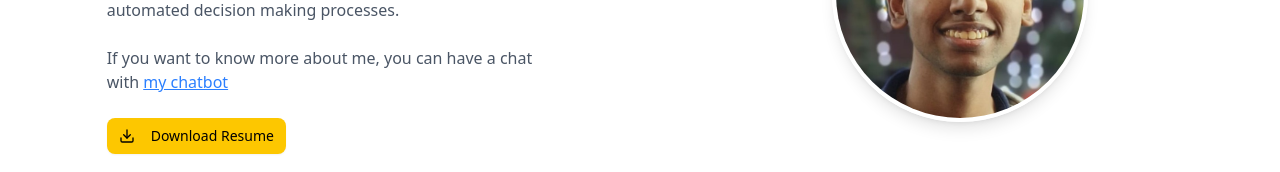
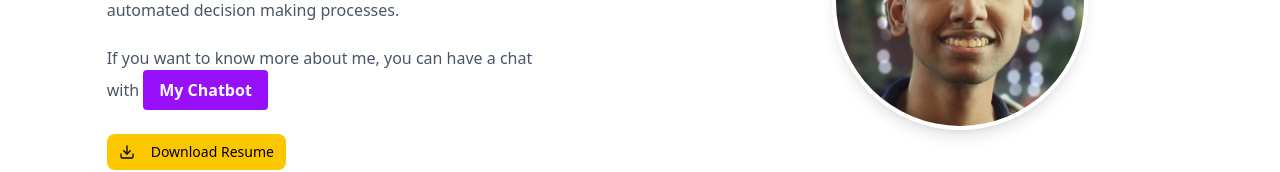
Before and after one commit to USER-VKpy-4616/Portfolio, a React (Vite) app: page / in a window 1280 px wide. Shown: the part 306-478 px from the top of the page. Built offline with nearby package versions, Linux system fonts and the light colour scheme; no server answers.

Commit message:
chatbot button included

```diff
--- a/src/App.jsx
+++ b/src/App.jsx
@@ -169,12 +169,12 @@ function App() {
               </p>
               <p className="text-gray-600 mb-6 max-w-md">
                 If you want to know more about me, you can have a chat with {' '}
-                  <span
-                    onClick={toggleChat}
-                    className="text-blue-500 cursor-pointer underline"
-                  >
-                    my chatbot
-                  </span>
+                   <button
+                      onClick={toggleChat}
+                      className="bg-purple-600 hover:bg-purple-700 text-white font-semibold py-2 px-4 rounded focus:outline-none focus:ring-2 focus:ring-purple-500 focus:ring-opacity-75"
+                    >
+                      My Chatbot
+                    </button>
               </p>
               <div className="flex space-x-4">
               <a href="/Vaisant_Resume.pdf" download>
```
